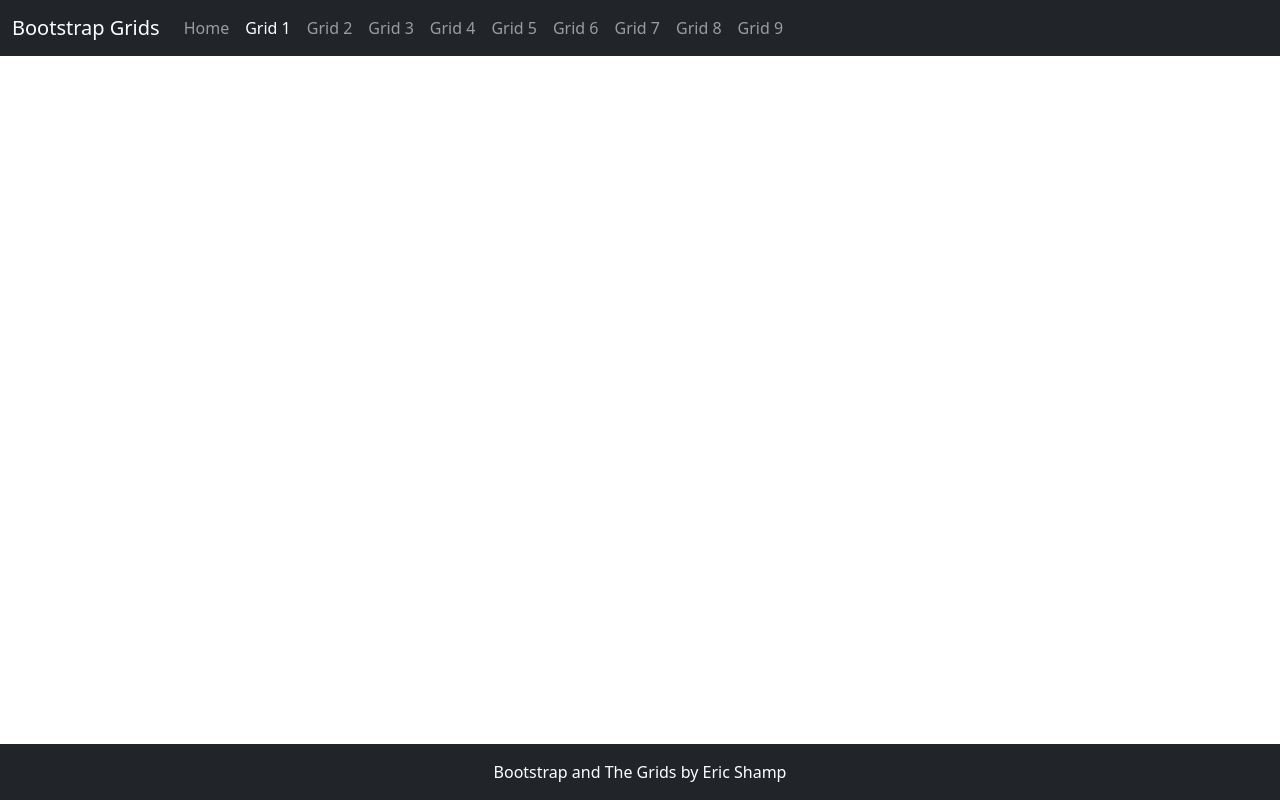
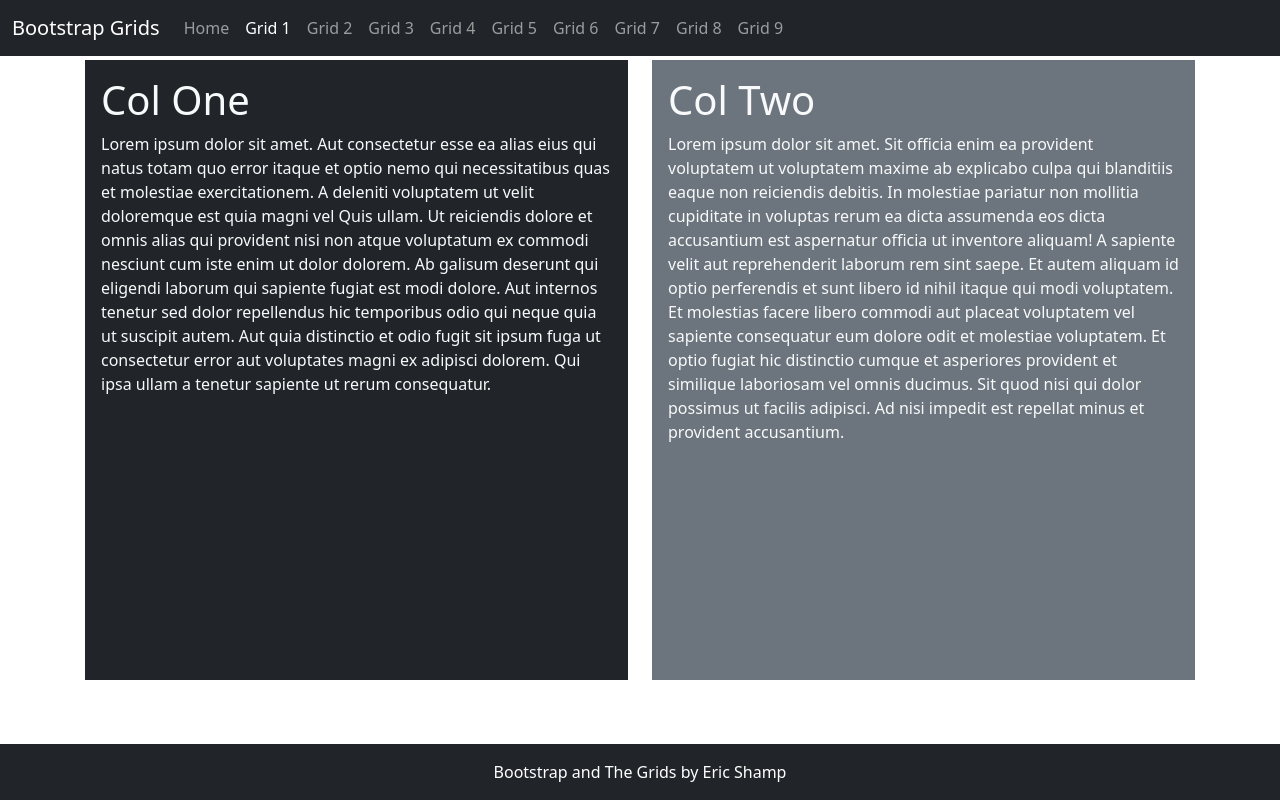
Before and after one commit to EW-Shamp/bootstrapandthegrids, a plain HTML site: page Grid1.html in a window 1280 px wide. Drawn offline with nearby package versions, Linux system fonts and the light colour scheme.

Commit message:
Add Grid1 content

```diff
--- a/Grid1.html
+++ b/Grid1.html
@@ -61,8 +61,29 @@
 </nav>
 
     <main class="flex-shrink-0">
-       <div class="container">
+       <div class="container h-100 minHeight">
+           <div class="row h-100">
+               <div class="col">
+                    <div class="bg-dark text-light h-100 p-3">
+                        <h1>Col One</h1>
+                        <p>Lorem ipsum dolor sit amet. Aut consectetur esse ea alias eius qui natus totam quo error itaque et optio nemo qui necessitatibus quas et molestiae exercitationem. A deleniti voluptatem ut velit doloremque est quia magni vel Quis ullam.
 
+Ut reiciendis dolore et omnis alias qui provident nisi non atque voluptatum ex commodi nesciunt cum iste enim ut dolor dolorem. Ab galisum deserunt qui eligendi laborum qui sapiente fugiat est modi dolore. Aut internos tenetur sed dolor repellendus hic temporibus odio qui neque quia ut suscipit autem.
+
+Aut quia distinctio et odio fugit sit ipsum fuga ut consectetur error aut voluptates magni ex adipisci dolorem. Qui ipsa ullam a tenetur sapiente ut rerum consequatur.</p>
+                    </div>
+               </div>
+               <div class="col">
+                    <div class="bg-secondary text-light h-100 p-3">
+                        <h1>Col Two</h1>
+                        <p>Lorem ipsum dolor sit amet. Sit officia enim ea provident voluptatem ut voluptatem maxime ab explicabo culpa qui blanditiis eaque non reiciendis debitis. In molestiae pariatur non mollitia cupiditate in voluptas rerum ea dicta assumenda eos dicta accusantium est aspernatur officia ut inventore aliquam!
+
+A sapiente velit aut reprehenderit laborum rem sint saepe. Et autem aliquam id optio perferendis et sunt libero id nihil itaque qui modi voluptatem. Et molestias facere libero commodi aut placeat voluptatem vel sapiente consequatur eum dolore odit et molestiae voluptatem.
+
+Et optio fugiat hic distinctio cumque et asperiores provident et similique laboriosam vel omnis ducimus. Sit quod nisi qui dolor possimus ut facilis adipisci. Ad nisi impedit est repellat minus et provident accusantium.</p>
+                    </div>
+               </div>
+           </div>
        </div>
     </main>
     <footer class="footer mt-auto py-3 bg-dark sticky-footer">
--- a/css/site.css
+++ b/css/site.css
@@ -24,3 +24,7 @@ main > .container {
     font-style: normal;
     color: rgb(195, 255, 0);
 }
+
+.minHeight {
+    min-height: 75vh;
+}
```
